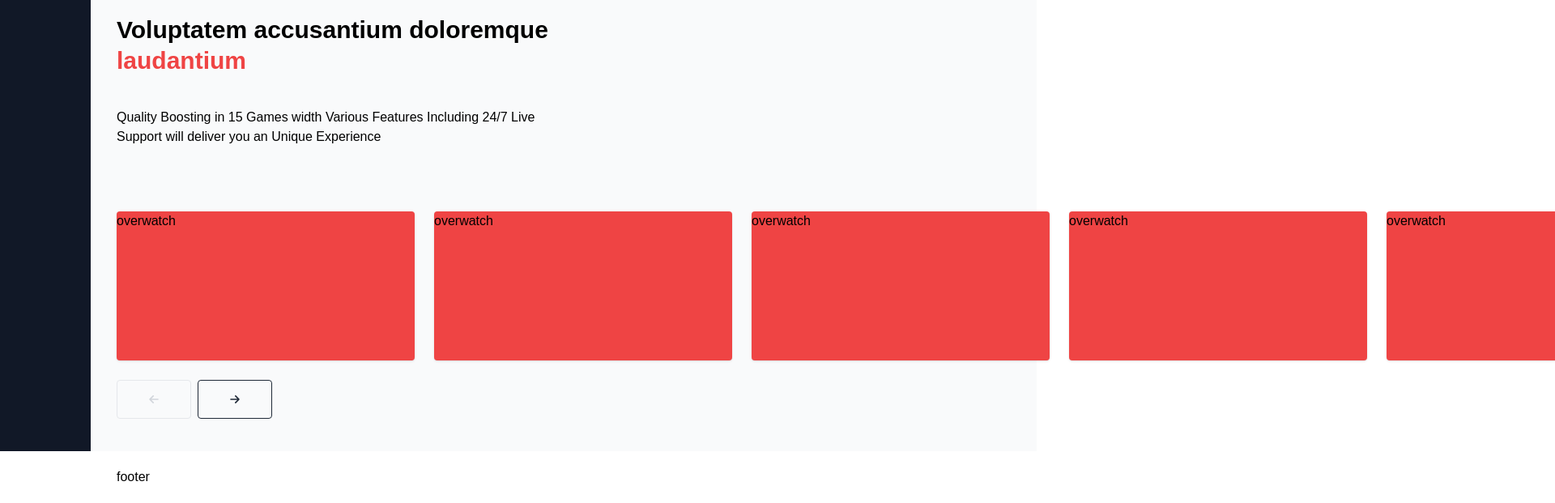
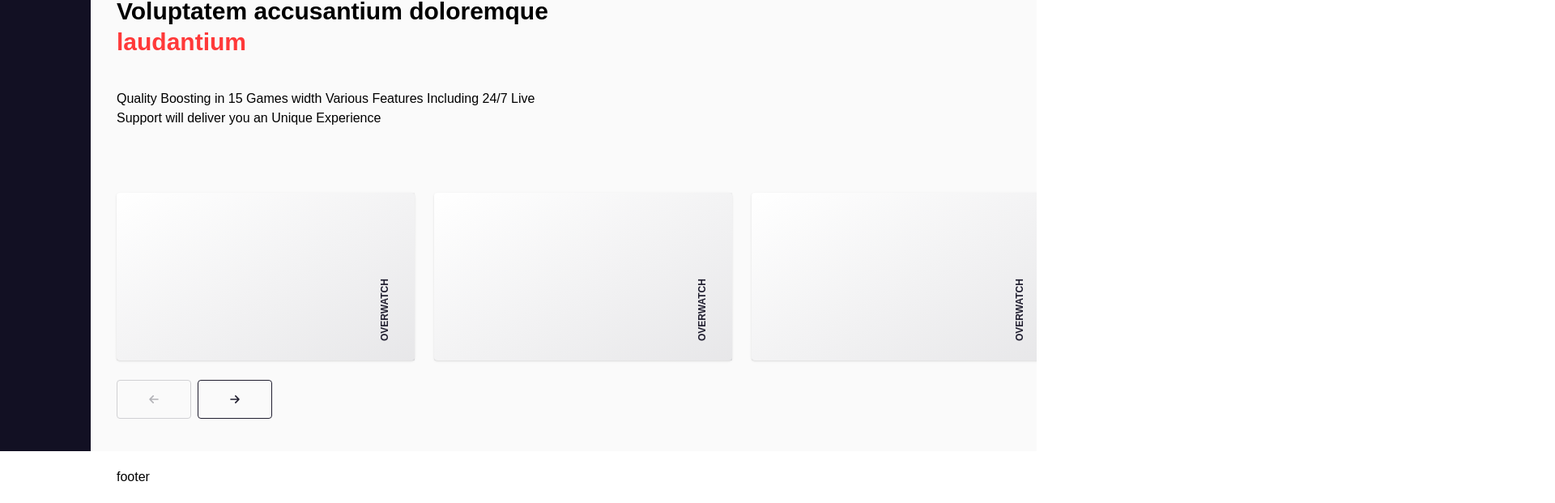
Before and after one commit to RealBoostAdmin/real-boost-client, a React (Create React App) app: page / in a window 1280 px wide. Shown: the part 243-864 px from the top of the page at 81% size, 1920 px wide, since content can reach past the window. Built offline with nearby package versions, Linux system fonts and the light colour scheme.

Commit message:
Correct colors and overflow on layout

```diff
--- a/public/index.html
+++ b/public/index.html
@@ -13,6 +13,6 @@
   </head>
   <body>
     <noscript>You need to enable JavaScript to run this app.</noscript>
-    <div id="root" class='overflow-x-hidden'></div>
+    <div id="root"></div>
   </body>
 </html>
--- a/src/components/CardGame/CardGame.tsx
+++ b/src/components/CardGame/CardGame.tsx
@@ -8,8 +8,11 @@
 
 const CardGame: React.FC<Props> = ({name, iconURL, imageURL}) => {
   return (
-    <div className='w-full aspect-[16/8] rounded bg-red-500 shadow'>
-      {name}
+    <div className='relative w-full aspect-[16/9] rounded bg-white shadow hover:bg-red-500 transition-colors cursor-pointer group'>
+      <div className='absolute inset-0 bg-gradient-to-br from-transparent to-gray-900 opacity-10'/>
+      <div className='absolute w-auto text-gray-800 uppercase text-xs font-semibold group-hover:text-white -right-8 bottom-2'>
+        <div className='transform origin-top-left -rotate-90'>{name}</div>
+      </div>
     </div>
   );
 };
--- a/src/containers/Layout/Layout.tsx
+++ b/src/containers/Layout/Layout.tsx
@@ -8,8 +8,8 @@
 const Layout: React.FC = () => {
   return (
     <div className='w-full'>
-      <SideNav items={[]}/>
-      <div className='pl-28 w-full flex flex-col min-h-screen'>
+      <div className='hidden lg:block'><SideNav items={[]}/></div>
+      <div className='lg:pl-28 w-full flex flex-col min-h-screen overflow-x-hidden'>
         <MainNav isAuthenticated={false}/>
         <main className='flex w-full flex-grow min-h-full bg-gray-50'>
           <Container>
--- a/src/pages/Dev/Dev.tsx
+++ b/src/pages/Dev/Dev.tsx
@@ -1,11 +1,11 @@
+import CardGame from 'components/CardGame/CardGame';
+import SliderCards from 'components/SliderCards';
 import Container from 'components/Container';
 import { Navigate } from 'react-router-dom';
 import { toast } from 'react-hot-toast';
 import Loader from 'components/Loader';
 import Button from 'lib/Button';
 import React from 'react';
-import CardGame from '../../components/CardGame/CardGame';
-import SliderCards from '../../components/SliderCards';
 
 const Dev: React.FC = () => {
 
@@ -14,6 +14,7 @@
   if (process.env.NODE_ENV !== 'development') return <Navigate to='/' />;
 
   return (
+    <div className='overflow-x-hidden'>
       <Container>
         <div className='mt-20 grid grid-cols-[1FR_10FR] items-center gap-6'>
           <p>H1</p>
@@ -54,11 +55,11 @@
         </div>
 
         <div className='mt-20 grid grid-cols-5 items-center gap-2'>
-        <div className='w-full flex justify-center'><Loader size='xs'/></div>
-        <div className='w-full flex justify-center'><Loader size='sm'/></div>
-        <div className='w-full flex justify-center'><Loader size='md'/></div>
-        <div className='w-full flex justify-center'><Loader size='lg'/></div>
-        <div className='w-full flex justify-center'><Loader size='xl'/></div>
+          <div className='w-full flex justify-center'><Loader size='xs' /></div>
+          <div className='w-full flex justify-center'><Loader size='sm' /></div>
+          <div className='w-full flex justify-center'><Loader size='md' /></div>
+          <div className='w-full flex justify-center'><Loader size='lg' /></div>
+          <div className='w-full flex justify-center'><Loader size='xl' /></div>
           <div className='w-full flex justify-center'><p>xs</p></div>
           <div className='w-full flex justify-center'><p>sm</p></div>
           <div className='w-full flex justify-center'><p>md</p></div>
@@ -69,22 +70,22 @@
         <div className='mt-20'>
           <SliderCards>
             <div className='w-full md:w-1/3 shrink-0'>
-            <CardGame name='overwatch' iconURL='' imageURL=''/>
+              <CardGame name='overwatch' iconURL='' imageURL='' />
             </div>
             <div className='w-full md:w-1/3 shrink-0'>
-            <CardGame name='overwatch' iconURL='' imageURL=''/>
+              <CardGame name='overwatch' iconURL='' imageURL='' />
             </div>
             <div className='w-full md:w-1/3 shrink-0'>
-            <CardGame name='overwatch' iconURL='' imageURL=''/>
+              <CardGame name='overwatch' iconURL='' imageURL='' />
             </div>
             <div className='w-full md:w-1/3 shrink-0'>
-            <CardGame name='overwatch' iconURL='' imageURL=''/>
+              <CardGame name='overwatch' iconURL='' imageURL='' />
             </div>
             <div className='w-full md:w-1/3 shrink-0'>
-            <CardGame name='overwatch' iconURL='' imageURL=''/>
+              <CardGame name='overwatch' iconURL='' imageURL='' />
             </div>
             <div className='w-full md:w-1/3 shrink-0'>
-            <CardGame name='overwatch' iconURL='' imageURL=''/>
+              <CardGame name='overwatch' iconURL='' imageURL='' />
             </div>
           </SliderCards>
         </div>
@@ -93,6 +94,7 @@
 
         </div>
       </Container>
+    </div>
   );
 };
 
--- a/src/pages/Home/Home.tsx
+++ b/src/pages/Home/Home.tsx
@@ -9,22 +9,22 @@
         <h1 className='mt-5 max-w-2xl'>Voluptatem accusantium doloremque <span className='text-red-500'>laudantium</span></h1>
         <p className='mt-10 mb-20 max-w-xl'>Quality Boosting in 15 Games width Various Features Including 24/7 Live Support will deliver you an Unique Experience</p>
         <SliderCards>
-          <div className='w-full md:w-1/3 shrink-0'>
+          <div className='w-full md:w-1/2 xl:w-1/3 shrink-0'>
             <CardGame name='overwatch' iconURL='' imageURL=''/>
           </div>
-          <div className='w-full md:w-1/3 shrink-0'>
+          <div className='w-full md:w-1/2 xl:w-1/3 shrink-0'>
             <CardGame name='overwatch' iconURL='' imageURL=''/>
           </div>
-          <div className='w-full md:w-1/3 shrink-0'>
+          <div className='w-full md:w-1/2 xl:w-1/3 shrink-0'>
             <CardGame name='overwatch' iconURL='' imageURL=''/>
           </div>
-          <div className='w-full md:w-1/3 shrink-0'>
+          <div className='w-full md:w-1/2 xl:w-1/3 shrink-0'>
             <CardGame name='overwatch' iconURL='' imageURL=''/>
           </div>
-          <div className='w-full md:w-1/3 shrink-0'>
+          <div className='w-full md:w-1/2 xl:w-1/3 shrink-0'>
             <CardGame name='overwatch' iconURL='' imageURL=''/>
           </div>
-          <div className='w-full md:w-1/3 shrink-0'>
+          <div className='w-full md:w-1/2 xl:w-1/3 shrink-0'>
             <CardGame name='overwatch' iconURL='' imageURL=''/>
           </div>
         </SliderCards>
--- a/tailwind.config.js
+++ b/tailwind.config.js
@@ -29,6 +29,32 @@
             strokeDashoffset: '-124px',
           }
         }
+      },
+      colors: {
+        gray: {
+          '50': '#FAFAFA',
+          '100': '#EDEDEE',
+          '200': '#D0D0D3',
+          '300': '#B2B2B7',
+          '400': '#96959D',
+          '500': '#797883',
+          '600': '#5A5966',
+          '700': '#3D3C4B',
+          '800': '#211F30',
+          '900': '#121023',
+        },
+        red: {
+          '50': '#FFEBEB',
+          '100': '#FFD7D7',
+          '200': '#FFB0B0',
+          '300': '#FF8888',
+          '400': '#FF6161',
+          '500': '#FF3939',
+          '600': '#F22E2E',
+          '700': '#E52323',
+          '800': '#D61818',
+          '900': '#C90C0C',
+        }
       }
     },
   },
```
Lines whose indentation alone changed are shown as unchanged.
